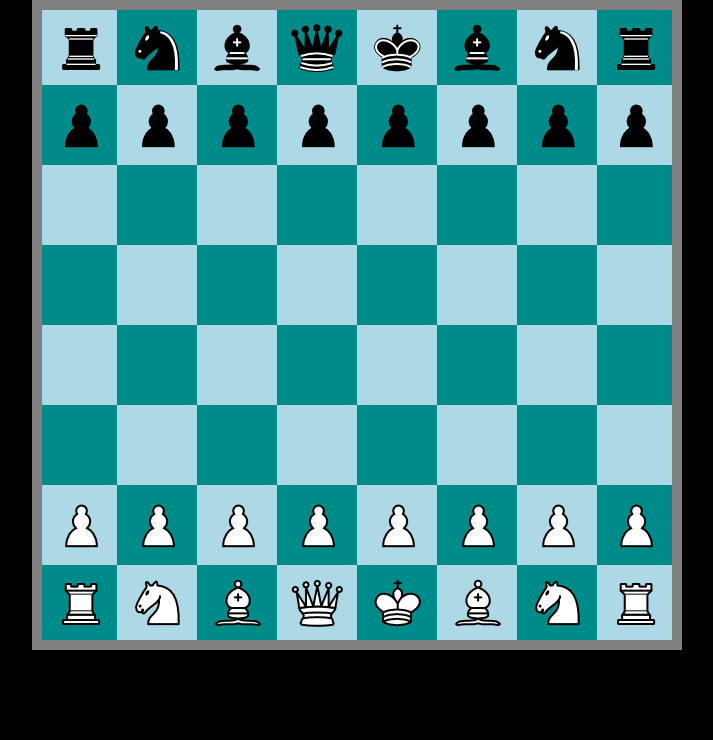
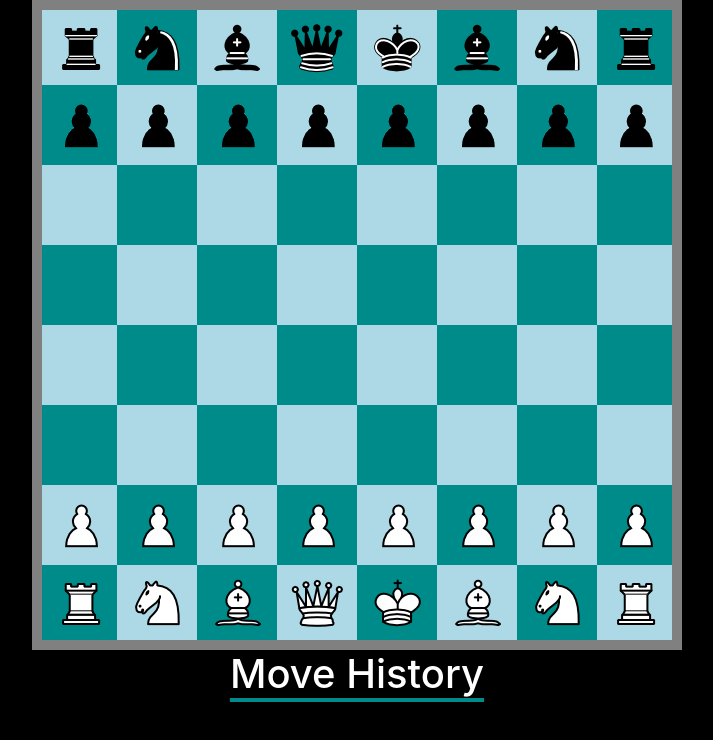
Before and after one commit to gray1273/ChessGame, a plain HTML site: page index.html in a window 1280 px wide. Shown: the whole page, without its empty margins (283-996 px from the left). Drawn offline with nearby package versions, Linux system fonts and the light colour scheme.

Commit message:
added header

```diff
--- a/index.html
+++ b/index.html
@@ -26,8 +26,9 @@
   <script src="./runner.js"></script>
 
 </body>
+<h1>Move History</h1>
+<p id = "lastMoves">
 
-<p id = "lastMoves">
   <link rel="stylesheet" href="./style.css">
 
 </p>
--- a/style.css
+++ b/style.css
@@ -96,3 +96,13 @@ p {
 	color: white;
 
 }
+h1{
+	margin-left: auto;
+	margin-right: auto;
+	white-space: pre-line;
+	text-align: center;
+	color: white;
+	text-decoration: underline;
+	text-underline-offset: .25em;
+	text-decoration-color: darkcyan;
+}
```
